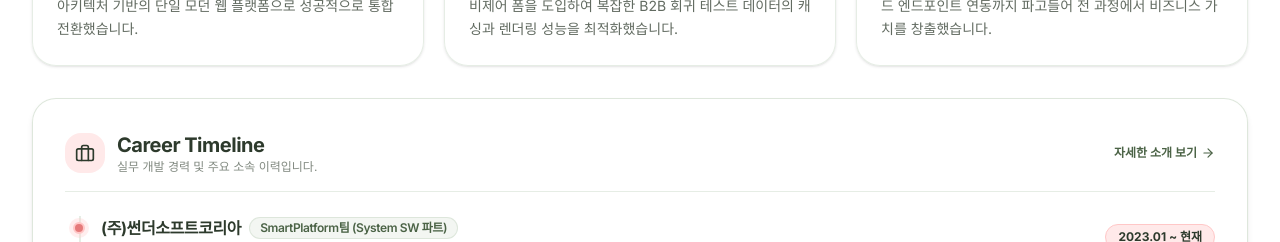
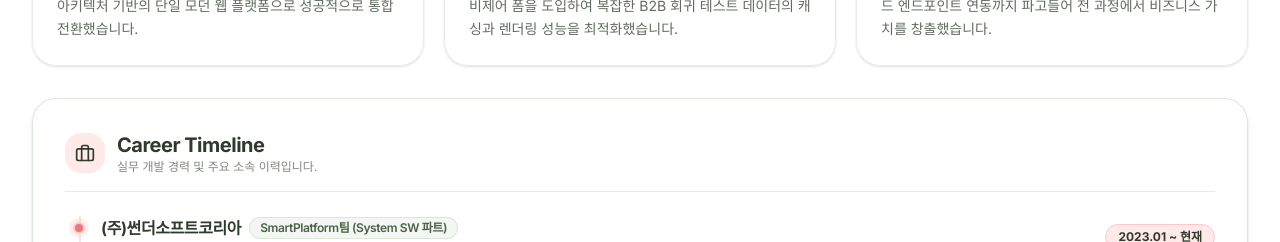
Before and after one commit to seoyoung-kim-kr/blog, a Next.js app: page /about in a window 1280 px wide. Shown: the part 1320-1562 px from the top of the page. Built offline with nearby package versions, Linux system fonts and the light colour scheme; no server answers.

Commit message:
fix(about): About 페이지 내 Career Timeline의 중복 '자세한 소개 보기' 링크 비활성화

```diff
--- a/app/about/page.tsx
+++ b/app/about/page.tsx
@@ -70,7 +70,7 @@ export default function AboutPage() {
           <CoreHighlights hideAboutLink />
 
           {/* Career Timeline */}
-          <ExperienceSummary />
+          <ExperienceSummary hideAboutLink />
 
           {/* Education */}
           <section className="p-6 sm:p-8 rounded-3xl bg-white/90 dark:bg-[#1E271D]/90 border border-[#ADC2A9]/40 dark:border-[#ADC2A9]/20 backdrop-blur-xl shadow-lg space-y-4">
--- a/src/components/ExperienceSummary.tsx
+++ b/src/components/ExperienceSummary.tsx
@@ -1,6 +1,10 @@
 import React from "react";
 import Link from "next/link";
 import { FiBriefcase, FiArrowRight, FiCheckCircle } from "react-icons/fi";
+
+type Props = {
+  hideAboutLink?: boolean;
+};
 
 export const CAREER_TIMELINE = [
   {
@@ -26,7 +30,7 @@ export const CAREER_TIMELINE = [
   },
 ];
 
-export default function ExperienceSummary() {
+export default function ExperienceSummary({ hideAboutLink = false }: Props) {
   return (
     <section className="p-6 sm:p-8 rounded-3xl bg-white/90 dark:bg-[#1E271D]/90 border border-[#ADC2A9]/40 dark:border-[#ADC2A9]/20 backdrop-blur-xl shadow-md space-y-6">
       <div className="flex items-center justify-between border-b border-[#ADC2A9]/30 pb-4">
@@ -44,6 +48,7 @@ export default function ExperienceSummary() {
           </div>
         </div>
 
+        {!hideAboutLink && (
           <Link
             href="/about"
             className="inline-flex items-center gap-1 text-xs font-bold text-[#4B6346] dark:text-[#ADC2A9] hover:underline"
@@ -51,6 +56,7 @@ export default function ExperienceSummary() {
             <span>자세한 소개 보기</span>
             <FiArrowRight className="w-3.5 h-3.5" />
           </Link>
+        )}
       </div>
 
       <div className="space-y-6 relative before:absolute before:inset-0 before:left-3.5 before:w-0.5 before:bg-[#ADC2A9]/30">
```
Lines whose indentation alone changed are shown as unchanged.
